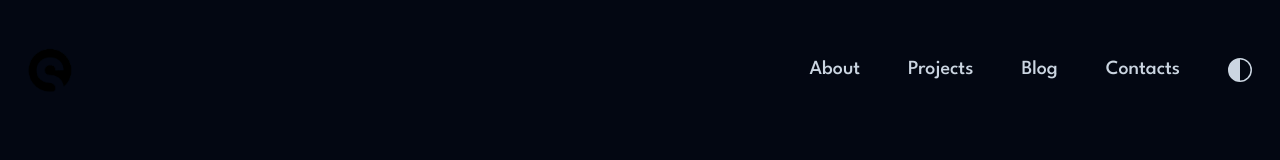
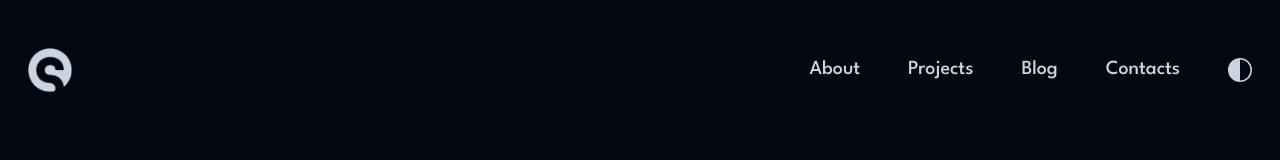
Before and after one commit to souhail404/souhailweb, a Next.js app: page / in a window 1280 px wide. Both pictures are taken after a click on the button 1240 px from the left and 70 px from the top of the page. Shown: the top 160 px of the page. Built offline with nearby package versions, Linux system fonts and the light colour scheme.

Commit message:
dark/light mode

```diff
--- a/components/AppHeader.jsx
+++ b/components/AppHeader.jsx
@@ -1,12 +1,11 @@
 import Link from "next/link"
 import { CiMenuBurger} from 'react-icons/ci'
 import ThemeToggler from "./ThemeToggler"
+import Logo from "./logo"
 const AppHeader = () => {
   return (
     <header className="flex items-center justify-between pt-8 sm:pt-12 tall:pt-12">
-        <Link className="logo" href={`/`} >
-            <img src="/icon-black.svg" alt="logo" className="w-full h-full object-contain" />
-        </Link>
+        <Logo />
         <nav className="flex items-center gap-6 sm:gap-8 lg:gap-12">
             <div className="hidden sm:flex items-center gap-4 sm:gap-6 lg:gap-12">
                 <Link className="header-link" href={`/about`}>about</Link>
--- /dev/null
+++ b/components/Logo.jsx
@@ -0,0 +1,39 @@
+"use client";
+
+import { useEffect, useState } from "react";
+import { useTheme } from "next-themes";
+import Link from "next/link";
+
+const Logo = ()=>{
+    const {theme, setTheme} = useTheme();
+    const [mounted , setMounted]= useState(false);
+
+    useEffect(()=>{
+        setMounted(true)
+    },[])
+
+    if (!mounted) {
+        return null
+    }
+
+    return(
+        <>
+            {
+                theme==="light" ?
+                    <Link className="logo" href={`/`} >
+                        <img src="/icon-black.svg" alt="logo" className="w-full h-full object-contain" />
+                    </Link>
+                : null
+                }
+                {
+                theme==="dark" ?
+                    <Link className="logo" href={`/`} >
+                        <img src="/icon-gray.png" alt="logo" className="w-full h-full object-contain" />
+                    </Link>
+                : null
+            }
+        </>
+    )
+}
+
+export default Logo
```
Also changed, not shown: public/icon-gray.png (added), public/icon-gray.svg (added).
